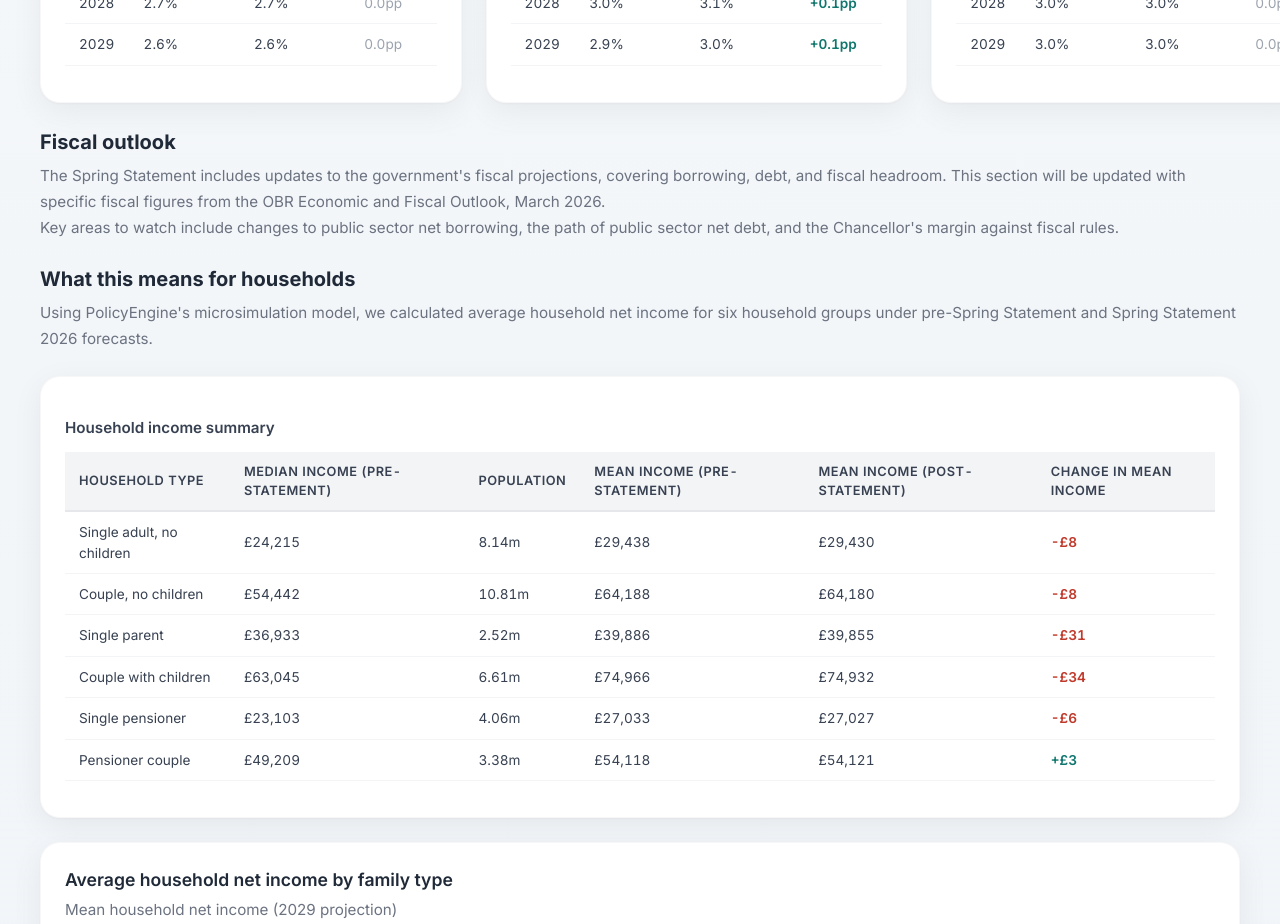
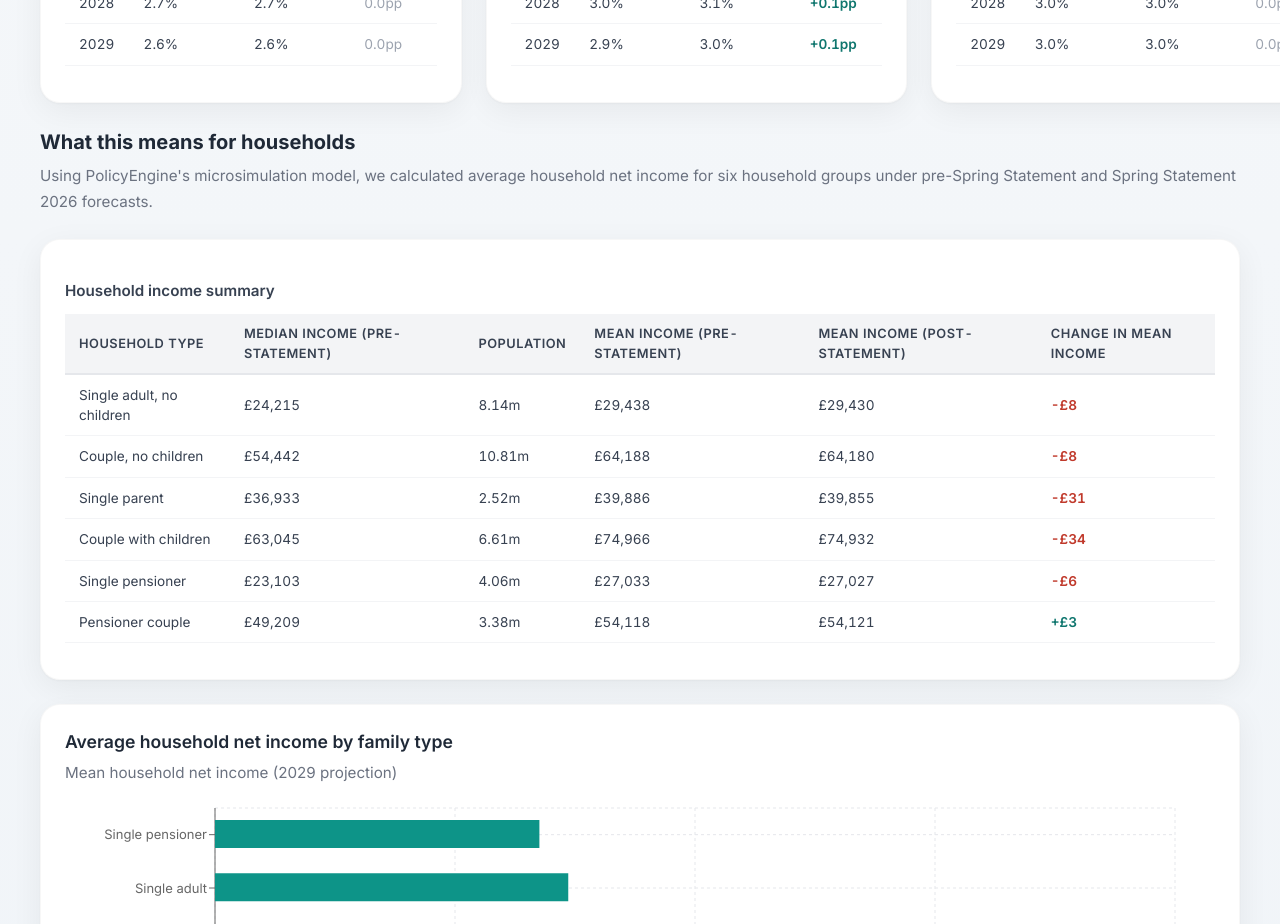
Before and after one commit to PolicyEngine/uk-spring-statement-analysis, a React (Vite) app in the folder dashboard/: page / in a window 1280 px wide. Shown: the part 1980-2904 px from the top of the page. Built offline with nearby package versions, Linux system fonts and the light colour scheme.

Commit message:
Remove Fiscal outlook section from dashboard
Co-Authored-By: Claude Opus 4.6 <noreply@anthropic.com>

```diff
--- a/dashboard/src/App.jsx
+++ b/dashboard/src/App.jsx
@@ -1,6 +1,5 @@
 import { useState, useEffect } from "react";
 import EconomicForecast from "./components/EconomicForecast";
-import FiscalOutlook from "./components/FiscalOutlook";
 import HouseholdImpact from "./components/HouseholdImpact";
 import "./App.css";
 
@@ -55,7 +54,6 @@ function App() {
         {!loading && !error && (
           <div className="results-container">
             <EconomicForecast forecast={forecast} baseline={baseline} />
-            <FiscalOutlook />
             <HouseholdImpact stats={stats} comparison={comparison} />
 
             <footer className="footer">
```
